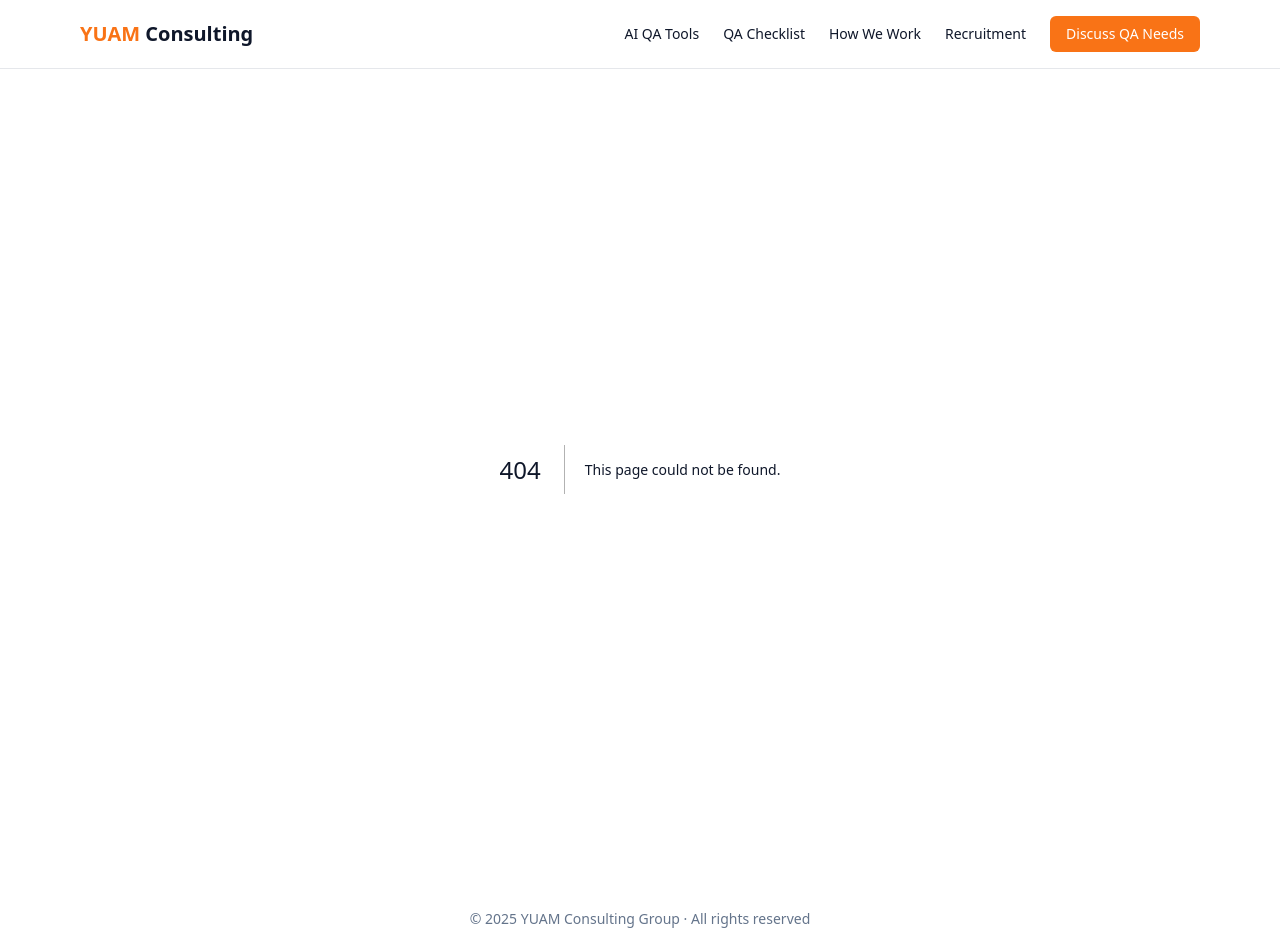
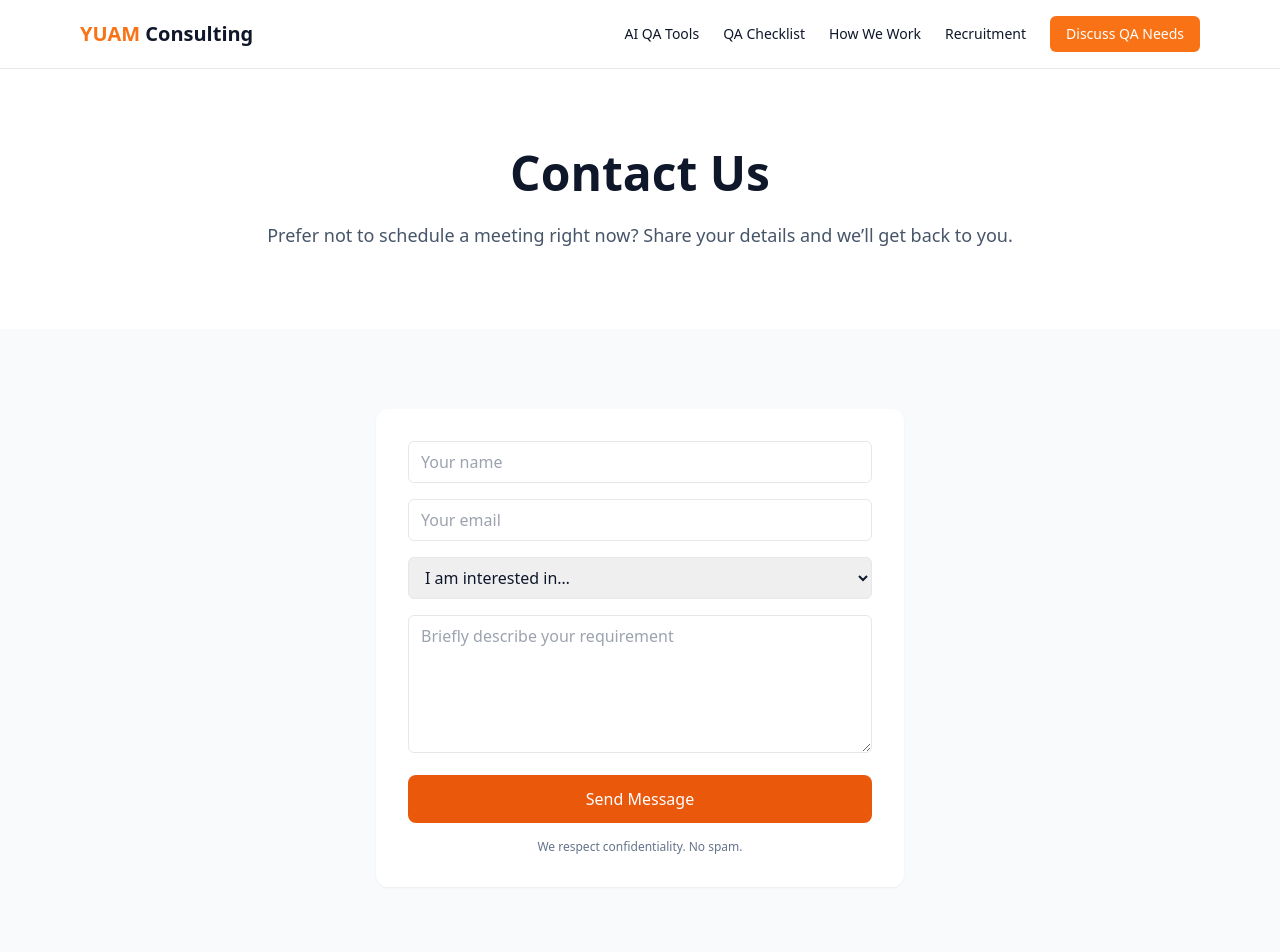
Before and after one commit to mmohans/yuam-consulting-group, a Next.js app: page /contact in a window 1280 px wide. Before the commit this address had no page. Shown: the top 952 px of the page. Built offline with nearby package versions, Linux system fonts and the light colour scheme.

Commit message:
Add fallback contact form and API

```diff
--- /dev/null
+++ b/src/app/api/contact/route.js
@@ -0,0 +1,25 @@
+import { NextResponse } from "next/server";
+
+export async function POST(req) {
+  try {
+    const formData = await req.formData();
+
+    const data = {};
+    for (const [key, value] of formData.entries()) {
+      data[key] = value;
+    }
+
+    console.log("Contact form submission:", data);
+
+    // Later:
+    // - Send email to brand inbox
+    // - Store in CRM / Sheet if needed
+
+    return NextResponse.json({ success: true });
+  } catch (error) {
+    return NextResponse.json(
+      { error: "Contact submission failed" },
+      { status: 500 }
+    );
+  }
+}
--- /dev/null
+++ b/src/app/contact/page.jsx
@@ -0,0 +1,82 @@
+export const metadata = {
+    title: "Contact | YUAM Consulting Group",
+    description:
+      "Get in touch with YUAM Consulting Group for QA consulting, automation, leadership, or recruitment inquiries.",
+  };
+
+  export default function ContactPage() {
+    return (
+      <main className="min-h-screen bg-white text-slate-900">
+        {/* HERO */}
+        <section className="max-w-6xl mx-auto px-6 py-20 text-center">
+          <h1 className="text-4xl md:text-5xl font-extrabold mb-6">
+            Contact Us
+          </h1>
+
+          <p className="text-lg text-slate-600 max-w-3xl mx-auto">
+            Prefer not to schedule a meeting right now?
+            Share your details and we’ll get back to you.
+          </p>
+        </section>
+
+        {/* FORM */}
+        <section className="bg-slate-50 py-20">
+          <div className="max-w-xl mx-auto px-6">
+            <form
+              method="POST"
+              action="/api/contact"
+              className="bg-white rounded-xl shadow-sm p-8 space-y-4"
+            >
+              <input
+                type="text"
+                name="name"
+                placeholder="Your name"
+                required
+                className="w-full border rounded-md px-3 py-2"
+              />
+
+              <input
+                type="email"
+                name="email"
+                placeholder="Your email"
+                required
+                className="w-full border rounded-md px-3 py-2"
+              />
+
+              <select
+                name="interest"
+                required
+                className="w-full border rounded-md px-3 py-2"
+              >
+                <option value="">I am interested in…</option>
+                <option value="QA Consulting">QA Consulting</option>
+                <option value="Test Automation">Test Automation</option>
+                <option value="Fractional QA Leadership">Fractional QA Leadership</option>
+                <option value="QA Recruitment">QA Recruitment</option>
+                <option value="General Inquiry">General Inquiry</option>
+              </select>
+
+              <textarea
+                name="message"
+                rows="5"
+                placeholder="Briefly describe your requirement"
+                required
+                className="w-full border rounded-md px-3 py-2"
+              />
+
+              <button
+                type="submit"
+                className="w-full bg-orange-600 text-white py-3 rounded-lg font-medium hover:bg-orange-700 transition"
+              >
+                Send Message
+              </button>
+
+              <p className="text-xs text-slate-500 text-center">
+                We respect confidentiality. No spam.
+              </p>
+            </form>
+          </div>
+        </section>
+      </main>
+    );
+  }
--- a/src/app/meet/page.tsx
+++ b/src/app/meet/page.tsx
@@ -28,6 +28,14 @@ export default function MeetPage() {
             title="Schedule a meeting with YUAM Consulting Group"
           />
         </div>
+
+        <p className="text-sm text-slate-500 mt-6 text-center">
+          Having trouble booking?{" "}
+          <a href="/contact" className="text-orange-600 underline">
+            Use our contact form instead
+          </a>
+        </p>
+
       </section>
     </main>
   );
```
